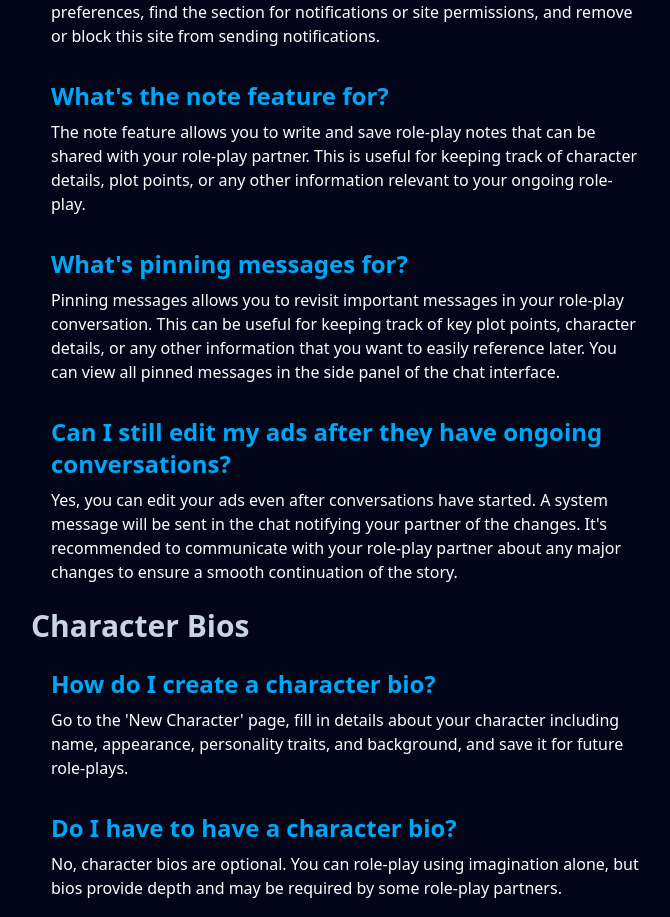
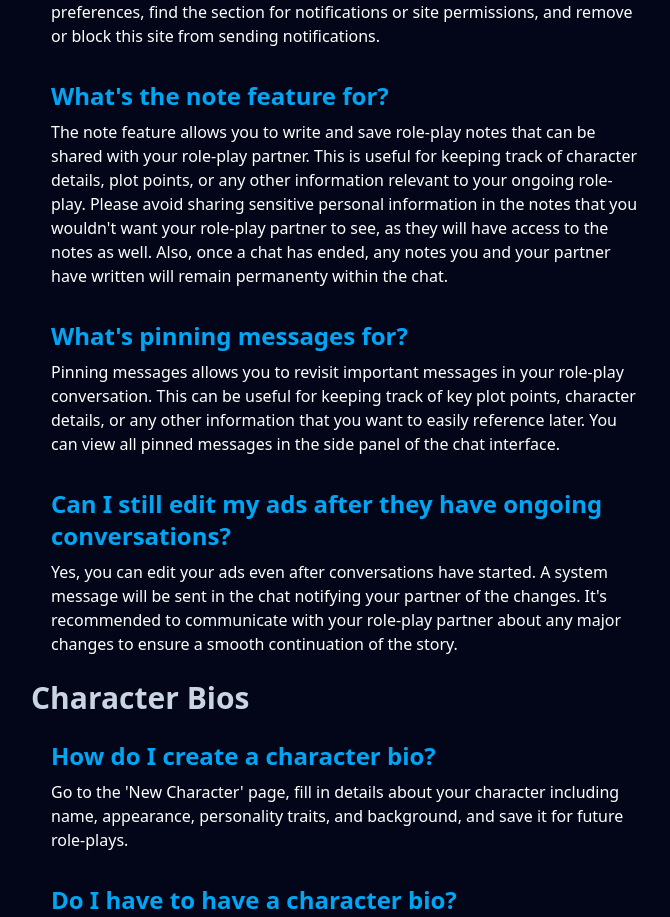
Before and after one commit to Hairum-Qureshi/story-roleplay-app, a React (Vite) app in the folder apps/frontend/: page /faq in a window 1280 px wide. Shown: the part 2228-3145 px from the top of the page, without its empty margins (185-855 px from the left). Built offline with nearby package versions, Linux system fonts and the light colour scheme; no server answers.

Commit message:
updated FAQ answer

```diff
--- a/apps/frontend/src/pages/FAQ.tsx
+++ b/apps/frontend/src/pages/FAQ.tsx
@@ -126,7 +126,7 @@ export default function FAQ() {
         {
           question: "What's the note feature for?",
           answer:
-            "The note feature allows you to write and save role-play notes that can be shared with your role-play partner. This is useful for keeping track of character details, plot points, or any other information relevant to your ongoing role-play.",
+            "The note feature allows you to write and save role-play notes that can be shared with your role-play partner. This is useful for keeping track of character details, plot points, or any other information relevant to your ongoing role-play. Please avoid sharing sensitive personal information in the notes that you wouldn't want your role-play partner to see, as they will have access to the notes as well. Also, once a chat has ended, any notes you and your partner have written will remain permanenty within the chat.",
         },
         {
           question: "What's pinning messages for?",
```
